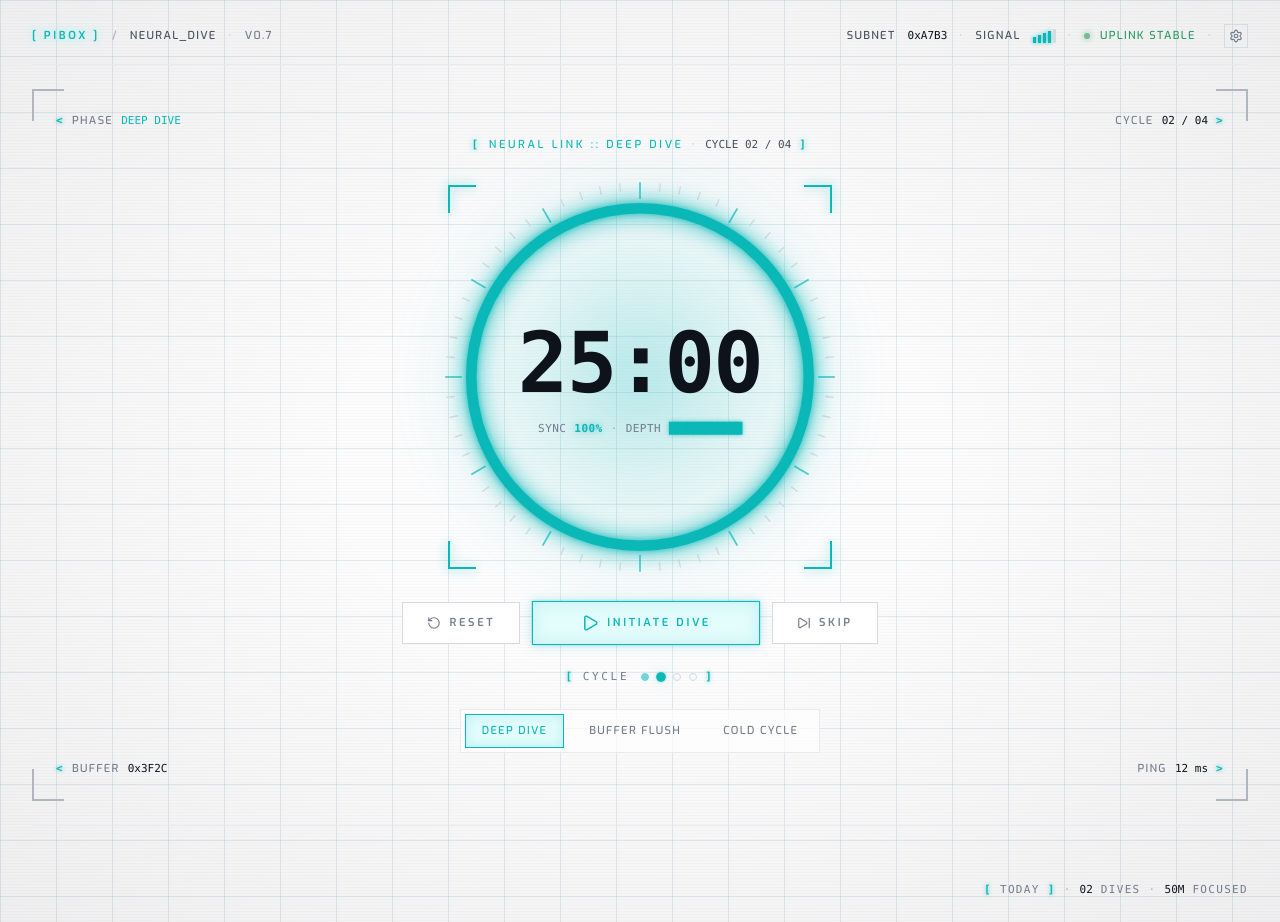
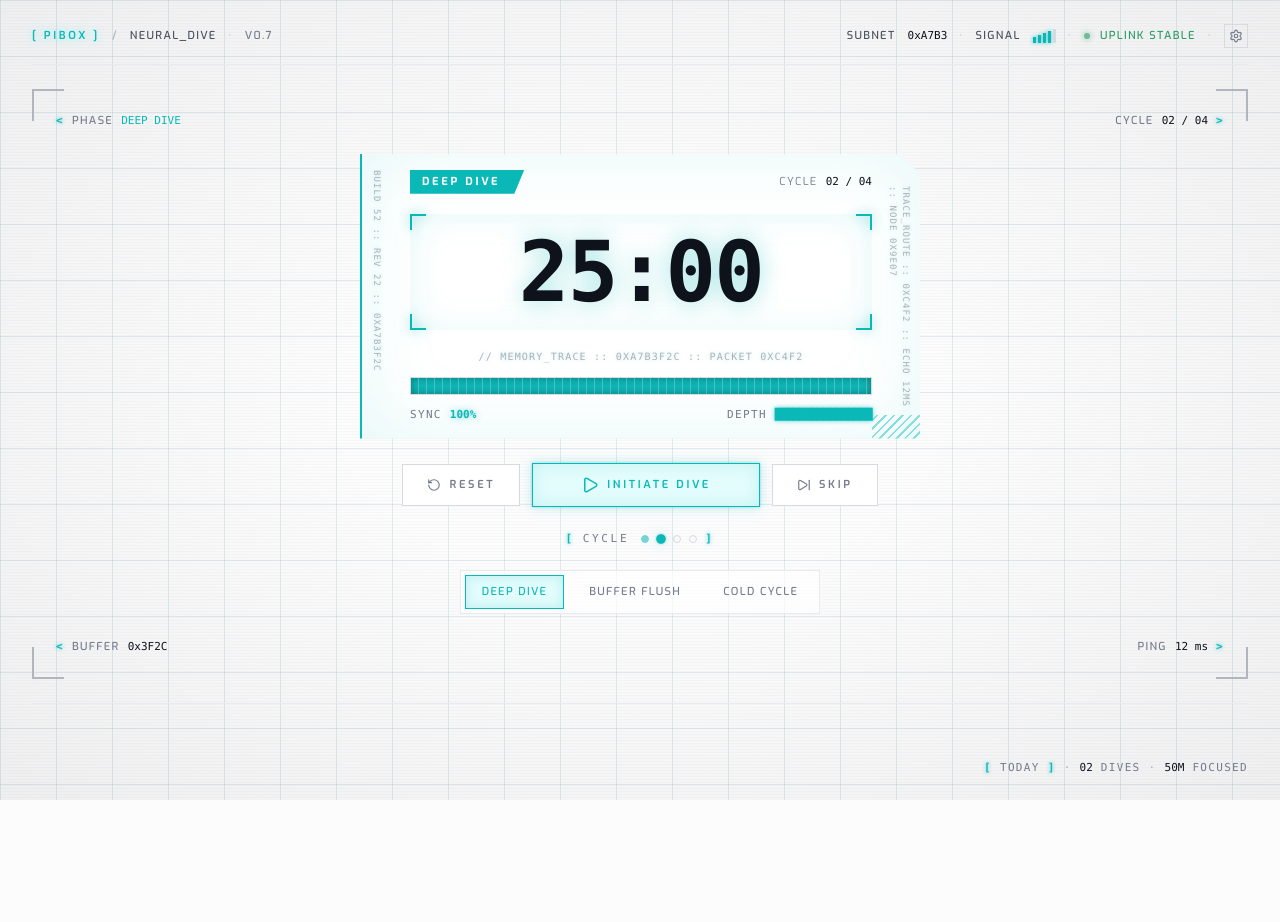
Before and after one commit to olha-riannon/focus-timer, a React (Vite) app: page / in a window 1280 px wide. After the commit the page ends 800 px from the top, so only its background shows below. Built offline with nearby package versions, Linux system fonts and the light colour scheme.

Commit message:
timer-ring: rectangular hud panel with edge stamps and corner brackets

```diff
--- a/src/composites/TimerRing.css
+++ b/src/composites/TimerRing.css
@@ -1,177 +1,145 @@
-.timer-ring {
+.timer-panel {
   --phase-color: var(--phase-work);
   --phase-soft: var(--phase-work-soft);
   --phase-glow: var(--glow-work);
+  --notch: 20px;
 
+  position: relative;
+  width: min(72vw, 560px);
   display: flex;
   flex-direction: column;
-  align-items: center;
-  gap: var(--space-5);
+  gap: var(--space-3);
+  padding: var(--space-4) var(--space-7);
+  background: var(--bg-surface);
+  border-left: var(--border-thick) solid var(--phase-color);
+  box-shadow:
+    inset 0 0 80px color-mix(in srgb, var(--phase-color) 10%, transparent),
+    var(--shadow-md);
+  clip-path: polygon(
+    0 0,
+    calc(100% - var(--notch)) 0,
+    100% var(--notch),
+    100% 100%,
+    0 100%
+  );
+  transition:
+    border-color var(--duration-slowest) var(--ease-out),
+    box-shadow var(--duration-slowest) var(--ease-out);
 }
 
-.timer-ring[data-phase='short-break'] {
+.timer-panel[data-phase='short-break'] {
   --phase-color: var(--accent-secondary);
   --phase-soft: var(--accent-secondary-soft);
   --phase-glow: var(--glow-secondary);
 }
 
-.timer-ring[data-phase='long-break'] {
+.timer-panel[data-phase='long-break'] {
   --phase-color: var(--accent-tertiary);
   --phase-soft: var(--accent-tertiary-soft);
   --phase-glow: var(--glow-tertiary);
 }
 
-/* — Eyebrow header — */
-.timer-ring__eyebrow {
+/* — Header — tag on left, cycle on right — */
+.timer-panel__header {
+  display: flex;
+  align-items: center;
+  justify-content: space-between;
+  gap: var(--space-4);
+}
+
+.timer-panel__tag {
   display: inline-flex;
   align-items: center;
+  background: var(--phase-color);
+  color: var(--fg-on-accent);
+  padding: var(--space-1) var(--space-5) var(--space-1) var(--space-3);
+  clip-path: polygon(
+    0 0,
+    100% 0,
+    calc(100% - 10px) 100%,
+    0 100%
+  );
+  transition: background-color var(--duration-slowest) var(--ease-out);
+}
+
+.timer-panel__tag-text {
+  font-family: var(--font-sans);
+  font-size: var(--text-xs);
+  font-weight: var(--weight-bold);
+  letter-spacing: var(--letter-widest);
+  text-transform: uppercase;
+}
+
+.timer-panel__cycle {
+  display: inline-flex;
+  align-items: baseline;
   gap: var(--space-2);
   font-family: var(--font-sans);
   font-size: var(--text-xs);
-  font-weight: var(--weight-medium);
-  letter-spacing: var(--letter-widest);
+  letter-spacing: var(--letter-wider);
   text-transform: uppercase;
   color: var(--fg-tertiary);
 }
 
-.timer-ring__eyebrow-bracket {
-  color: var(--phase-color);
-  font-family: var(--font-mono);
-  font-weight: var(--weight-semibold);
-  text-shadow: 0 0 6px color-mix(in srgb, var(--phase-color) 70%, transparent);
-  transition: color var(--duration-slowest) var(--ease-out);
+.timer-panel__cycle-label {
+  color: var(--fg-tertiary);
 }
 
-.timer-ring__eyebrow-text {
-  color: var(--phase-color);
-  transition: color var(--duration-slowest) var(--ease-out);
-}
-
-.timer-ring__eyebrow-sep {
-  color: var(--fg-disabled);
-}
-
-.timer-ring__eyebrow-cycle {
-  color: var(--fg-secondary);
+.timer-panel__cycle-value {
+  color: var(--fg-primary);
   font-family: var(--font-mono);
   letter-spacing: 0;
   text-transform: none;
+  font-variant-numeric: tabular-nums;
 }
 
-/* — Stage — */
-.timer-ring__stage {
+/* — Big number — */
+.timer-panel__display {
   position: relative;
-  width: var(--ring-size);
-  aspect-ratio: 1 / 1;
-  display: grid;
-  place-items: center;
-  isolation: isolate;
+  display: flex;
+  justify-content: center;
+  margin: var(--space-2) 0;
+  padding: var(--space-3) var(--space-7);
+  box-shadow: inset 0 0 36px color-mix(in srgb, var(--phase-color) 10%, transparent);
+  transition: box-shadow var(--duration-slowest) var(--ease-out);
 }
 
-.timer-ring__halo {
+.timer-panel__display-corner {
   position: absolute;
-  inset: -16%;
-  z-index: 0;
-  background:
-    radial-gradient(
-      circle at center,
-      color-mix(in srgb, var(--phase-color) 28%, transparent) 0%,
-      color-mix(in srgb, var(--phase-color) 10%, transparent) 32%,
-      transparent 64%
-    );
-  filter: blur(12px);
-  transition: background var(--duration-slowest) var(--ease-out);
-  pointer-events: none;
-}
-
-.timer-ring__svg {
-  position: relative;
-  z-index: 1;
-  width: 100%;
-  height: 100%;
-  overflow: visible;
-}
-
-/* — Tick marks — */
-.timer-ring__tick {
-  stroke: var(--border-default);
-  stroke-width: 1.5;
-  transition: stroke var(--duration-base) var(--ease-out);
-}
-
-.timer-ring__tick--long {
-  stroke: var(--phase-color);
-  stroke-width: 2;
-  opacity: 0.7;
-  transition:
-    stroke var(--duration-slowest) var(--ease-out),
-    opacity var(--duration-base) var(--ease-out);
-}
-
-/* — Trail and progress — */
-.timer-ring__trail {
-  stroke: var(--border-subtle);
-  transition: stroke var(--duration-base) var(--ease-out);
-}
-
-.timer-ring__progress {
-  stroke: var(--phase-color);
-  filter:
-    drop-shadow(0 0 12px color-mix(in srgb, var(--phase-color) 60%, transparent))
-    drop-shadow(0 0 4px color-mix(in srgb, var(--phase-color) 90%, transparent));
-  transition:
-    stroke-dashoffset var(--duration-slow) var(--ease-out),
-    stroke var(--duration-slowest) var(--ease-out),
-    filter var(--duration-slowest) var(--ease-out);
-}
-
-/* — Corner brackets framing the ring — */
-.timer-ring__bracket {
-  position: absolute;
-  width: 28px;
-  height: 28px;
+  width: 16px;
+  height: 16px;
   border-color: var(--phase-color);
   border-style: solid;
   pointer-events: none;
-  z-index: 1;
   filter: drop-shadow(0 0 6px color-mix(in srgb, var(--phase-color) 70%, transparent));
   transition: border-color var(--duration-slowest) var(--ease-out);
 }
 
-.timer-ring__bracket--tl {
-  top: 2%;
-  left: 2%;
+.timer-panel__display-corner--tl {
+  top: 0;
+  left: 0;
   border-width: var(--border-thick) 0 0 var(--border-thick);
 }
-.timer-ring__bracket--tr {
-  top: 2%;
-  right: 2%;
+
+.timer-panel__display-corner--tr {
+  top: 0;
+  right: 0;
   border-width: var(--border-thick) var(--border-thick) 0 0;
 }
-.timer-ring__bracket--bl {
-  bottom: 2%;
-  left: 2%;
+
+.timer-panel__display-corner--bl {
+  bottom: 0;
+  left: 0;
   border-width: 0 0 var(--border-thick) var(--border-thick);
 }
-.timer-ring__bracket--br {
-  bottom: 2%;
-  right: 2%;
+
+.timer-panel__display-corner--br {
+  bottom: 0;
+  right: 0;
   border-width: 0 var(--border-thick) var(--border-thick) 0;
 }
 
-/* — Center display — */
-.timer-ring__display {
-  position: absolute;
-  z-index: 2;
-  display: flex;
-  flex-direction: column;
-  align-items: center;
-  gap: var(--space-3);
-  pointer-events: none;
-}
-
-.timer-ring__number {
-  position: relative;
+.timer-panel__number {
   font-family: var(--font-mono);
   font-size: var(--text-display);
   font-weight: var(--weight-semibold);
@@ -179,38 +147,140 @@
   line-height: var(--line-tight);
   color: var(--fg-primary);
   font-variant-numeric: tabular-nums;
-  transition: color var(--duration-base) var(--ease-out);
+  text-shadow: 0 0 24px color-mix(in srgb, var(--phase-color) 40%, transparent);
+  transition:
+    color var(--duration-base) var(--ease-out),
+    text-shadow var(--duration-slowest) var(--ease-out);
 }
 
-.timer-ring__meta {
+/* — Horizontal progress bar with vertical tick overlay — */
+.timer-panel__progress {
+  position: relative;
+  height: 18px;
+  background: var(--bg-surface-2);
+  border: var(--border-hair) solid var(--border-default);
+  overflow: hidden;
+}
+
+.timer-panel__progress::after {
+  content: '';
+  position: absolute;
+  inset: 0;
+  background: repeating-linear-gradient(
+    to right,
+    transparent 0,
+    transparent 7px,
+    color-mix(in srgb, var(--border-strong) 55%, transparent) 7px,
+    color-mix(in srgb, var(--border-strong) 55%, transparent) 8px
+  );
+  pointer-events: none;
+}
+
+.timer-panel__progress-fill {
+  position: absolute;
+  top: 0;
+  left: 0;
+  bottom: 0;
+  background: var(--phase-color);
+  box-shadow:
+    0 0 12px color-mix(in srgb, var(--phase-color) 60%, transparent),
+    inset 0 0 8px color-mix(in srgb, hsl(0 0% 0%) 35%, transparent);
+  transition:
+    width var(--duration-slow) var(--ease-out),
+    background-color var(--duration-slowest) var(--ease-out);
+}
+
+/* — Footer meta row — */
+.timer-panel__footer {
+  display: flex;
+  align-items: center;
+  justify-content: space-between;
+  gap: var(--space-5);
+  font-family: var(--font-mono);
+  font-size: var(--text-xs);
+}
+
+.timer-panel__meta {
   display: inline-flex;
   align-items: center;
   gap: var(--space-2);
-  font-family: var(--font-mono);
-  font-size: var(--text-xs);
-  letter-spacing: var(--letter-wide);
+  letter-spacing: var(--letter-wider);
   text-transform: uppercase;
+}
+
+.timer-panel__meta-label {
   color: var(--fg-tertiary);
 }
 
-.timer-ring__meta-label {
-  color: var(--fg-tertiary);
-}
-
-.timer-ring__meta-value {
+.timer-panel__meta-value {
   color: var(--phase-color);
   font-weight: var(--weight-semibold);
   text-shadow: 0 0 6px color-mix(in srgb, var(--phase-color) 50%, transparent);
+  letter-spacing: 0;
+  text-transform: none;
+  font-variant-numeric: tabular-nums;
   transition: color var(--duration-slowest) var(--ease-out);
 }
 
-.timer-ring__meta-sep {
-  color: var(--fg-disabled);
-}
-
-.timer-ring__meta-bar {
+.timer-panel__meta-bar {
   color: var(--phase-color);
   letter-spacing: -0.05em;
   text-shadow: 0 0 4px color-mix(in srgb, var(--phase-color) 60%, transparent);
   transition: color var(--duration-slowest) var(--ease-out);
 }
+
+/* — Vertical edge stamps on left and right gutters — */
+.timer-panel__stamp {
+  position: absolute;
+  top: var(--space-4);
+  bottom: var(--space-4);
+  writing-mode: vertical-rl;
+  font-family: var(--font-mono);
+  font-size: 9px;
+  letter-spacing: var(--letter-wider);
+  text-transform: uppercase;
+  color: var(--fg-disabled);
+  pointer-events: none;
+  overflow: hidden;
+  text-shadow: 0 0 4px color-mix(in srgb, var(--phase-color) 20%, transparent);
+  transition: text-shadow var(--duration-slowest) var(--ease-out);
+}
+
+.timer-panel__stamp--left {
+  left: var(--space-2);
+}
+
+.timer-panel__stamp--right {
+  right: var(--space-2);
+  top: var(--space-6);
+}
+
+/* — Small horizontal label between number and progress — */
+.timer-panel__inline-label {
+  text-align: center;
+  font-family: var(--font-mono);
+  font-size: 10px;
+  letter-spacing: var(--letter-wider);
+  text-transform: uppercase;
+  color: var(--fg-disabled);
+  text-shadow: 0 0 4px color-mix(in srgb, var(--phase-color) 25%, transparent);
+  transition: text-shadow var(--duration-slowest) var(--ease-out);
+}
+
+/* — Diagonal hash decoration in bottom-right corner — */
+.timer-panel__hashes {
+  position: absolute;
+  bottom: 0;
+  right: 0;
+  width: var(--space-7);
+  height: var(--space-5);
+  background-image: repeating-linear-gradient(
+    -45deg,
+    transparent 0,
+    transparent 4px,
+    color-mix(in srgb, var(--phase-color) 45%, transparent) 4px,
+    color-mix(in srgb, var(--phase-color) 45%, transparent) 6px
+  );
+  pointer-events: none;
+  transition: background-image var(--duration-slowest) var(--ease-out);
+}
--- a/src/composites/TimerRing.tsx
+++ b/src/composites/TimerRing.tsx
@@ -11,9 +11,9 @@ interface TimerRingProps {
 }
 
 const phaseStatusLabel: Record<Phase, string> = {
-  work: 'NEURAL LINK :: DEEP DIVE',
-  'short-break': 'NEURAL LINK :: SOFT RESET',
-  'long-break': 'NEURAL LINK :: COLD SHUTDOWN',
+  work: 'DEEP DIVE',
+  'short-break': 'BUFFER FLUSH',
+  'long-break': 'COLD CYCLE',
 };
 
 const formatTime = (totalSec: number): string => {
@@ -23,16 +23,7 @@ const formatTime = (totalSec: number): string => {
   return `${m.toString().padStart(2, '0')}:${s.toString().padStart(2, '0')}`;
 };
 
-const VIEWBOX = 460;
-const STROKE = 12;
-const TICK_COUNT = 60;
-const DEPTH_BLOCKS = 12;
-
-const tickOuterRadius = (VIEWBOX - STROKE) / 2;
-const tickInnerRadius = tickOuterRadius - STROKE * 0.8;
-const longTickInnerRadius = tickOuterRadius - STROKE * 1.6;
-const ringRadius = (VIEWBOX - STROKE * 6) / 2;
-const circumference = 2 * Math.PI * ringRadius;
+const DEPTH_BLOCKS = 16;
 
 export function TimerRing({
   phase,
@@ -42,98 +33,79 @@ export function TimerRing({
   sessionsPerCycle,
 }: TimerRingProps) {
   const progress = totalSeconds > 0 ? remainingSeconds / totalSeconds : 0;
-  const dashOffset = circumference * (1 - progress);
   const display = formatTime(remainingSeconds);
   const syncPct = Math.round(progress * 100);
   const filled = Math.round(progress * DEPTH_BLOCKS);
 
   return (
-    <div className="timer-ring" data-phase={phase}>
-      <div className="timer-ring__eyebrow" aria-hidden>
-        <span className="timer-ring__eyebrow-bracket">[</span>
-        <span className="timer-ring__eyebrow-text">{phaseStatusLabel[phase]}</span>
-        <span className="timer-ring__eyebrow-sep">·</span>
-        <span className="timer-ring__eyebrow-cycle">
-          CYCLE {sessionIndex.toString().padStart(2, '0')} /{' '}
+    <div className="timer-panel" data-phase={phase}>
+      <span className="timer-panel__stamp timer-panel__stamp--left" aria-hidden>
+        BUILD 52 :: REV 22 :: 0xA7B3F2C
+      </span>
+      <span className="timer-panel__stamp timer-panel__stamp--right" aria-hidden>
+        TRACE_ROUTE :: 0xC4F2 :: ECHO 12ms :: NODE 0x9E07
+      </span>
+      <span className="timer-panel__hashes" aria-hidden />
+
+      <header className="timer-panel__header">
+        <div className="timer-panel__tag">
+          <span className="timer-panel__tag-text">{phaseStatusLabel[phase]}</span>
+        </div>
+        <div className="timer-panel__cycle">
+          <span className="timer-panel__cycle-label">CYCLE</span>
+          <span className="timer-panel__cycle-value">
+            {sessionIndex.toString().padStart(2, '0')} /{' '}
             {sessionsPerCycle.toString().padStart(2, '0')}
           </span>
-        <span className="timer-ring__eyebrow-bracket">]</span>
         </div>
+      </header>
 
-      <div className="timer-ring__stage">
-        <div className="timer-ring__halo" aria-hidden />
-
-        <svg
-          className="timer-ring__svg"
-          viewBox={`0 0 ${VIEWBOX} ${VIEWBOX}`}
+      <div className="timer-panel__display">
+        <span className="timer-panel__display-corner timer-panel__display-corner--tl" aria-hidden />
+        <span className="timer-panel__display-corner timer-panel__display-corner--tr" aria-hidden />
+        <span className="timer-panel__display-corner timer-panel__display-corner--bl" aria-hidden />
+        <span className="timer-panel__display-corner timer-panel__display-corner--br" aria-hidden />
+        <span
+          className="timer-panel__number"
           role="img"
           aria-label={`${display} remaining`}
         >
-          <g className="timer-ring__ticks">
-            {Array.from({ length: TICK_COUNT }, (_, i) => {
-              const angle = (i / TICK_COUNT) * 2 * Math.PI - Math.PI / 2;
-              const isLong = i % 5 === 0;
-              const innerR = isLong ? longTickInnerRadius : tickInnerRadius;
-              const x1 = VIEWBOX / 2 + Math.cos(angle) * innerR;
-              const y1 = VIEWBOX / 2 + Math.sin(angle) * innerR;
-              const x2 = VIEWBOX / 2 + Math.cos(angle) * tickOuterRadius;
-              const y2 = VIEWBOX / 2 + Math.sin(angle) * tickOuterRadius;
-              return (
-                <line
-                  key={i}
-                  x1={x1}
-                  y1={y1}
-                  x2={x2}
-                  y2={y2}
-                  className={isLong ? 'timer-ring__tick timer-ring__tick--long' : 'timer-ring__tick'}
+          {display}
+        </span>
+      </div>
+
+      <div className="timer-panel__inline-label" aria-hidden>
+        // MEMORY_TRACE :: 0xA7B3F2C :: PACKET 0xC4F2
+      </div>
+
+      <div
+        className="timer-panel__progress"
+        role="progressbar"
+        aria-valuenow={syncPct}
+        aria-valuemin={0}
+        aria-valuemax={100}
+      >
+        <div
+          className="timer-panel__progress-fill"
+          style={{ width: `${progress * 100}%` }}
         />
-              );
-            })}
-          </g>
+      </div>
 
-          <circle
-            className="timer-ring__trail"
-            cx={VIEWBOX / 2}
-            cy={VIEWBOX / 2}
-            r={ringRadius}
-            strokeWidth={STROKE}
-            fill="none"
-          />
-          <circle
-            className="timer-ring__progress"
-            cx={VIEWBOX / 2}
-            cy={VIEWBOX / 2}
-            r={ringRadius}
-            strokeWidth={STROKE}
-            fill="none"
-            strokeDasharray={circumference}
-            strokeDashoffset={dashOffset}
-            strokeLinecap="round"
-            transform={`rotate(-90 ${VIEWBOX / 2} ${VIEWBOX / 2})`}
-          />
-        </svg>
-
-        <span className="timer-ring__bracket timer-ring__bracket--tl" aria-hidden />
-        <span className="timer-ring__bracket timer-ring__bracket--tr" aria-hidden />
-        <span className="timer-ring__bracket timer-ring__bracket--bl" aria-hidden />
-        <span className="timer-ring__bracket timer-ring__bracket--br" aria-hidden />
-
-        <div className="timer-ring__display">
-          <span className="timer-ring__number">{display}</span>
-          <div className="timer-ring__meta">
-            <span className="timer-ring__meta-label">SYNC</span>
-            <span className="timer-ring__meta-value">
+      <footer className="timer-panel__footer">
+        <div className="timer-panel__meta">
+          <span className="timer-panel__meta-label">SYNC</span>
+          <span className="timer-panel__meta-value">
             {syncPct.toString().padStart(3, '0')}%
           </span>
-            <span className="timer-ring__meta-sep">·</span>
-            <span className="timer-ring__meta-label">DEPTH</span>
-            <span className="timer-ring__meta-bar" aria-hidden>
+        </div>
+        <div className="timer-panel__meta">
+          <span className="timer-panel__meta-label">DEPTH</span>
+          <span className="timer-panel__meta-bar" aria-hidden>
             {'█'.repeat(filled)}
             {'░'.repeat(DEPTH_BLOCKS - filled)}
           </span>
         </div>
-        </div>
-      </div>
+      </footer>
     </div>
   );
 }
```
Lines whose indentation alone changed are shown as unchanged.
